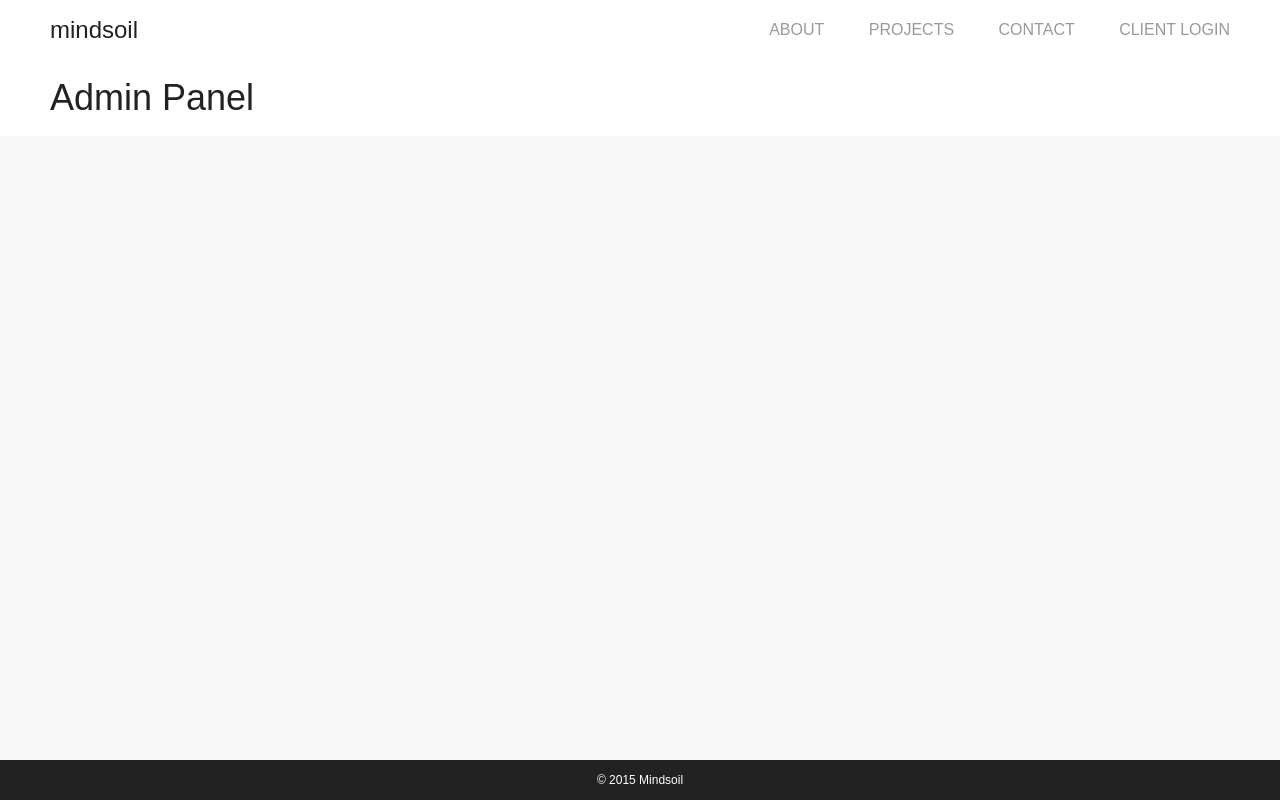
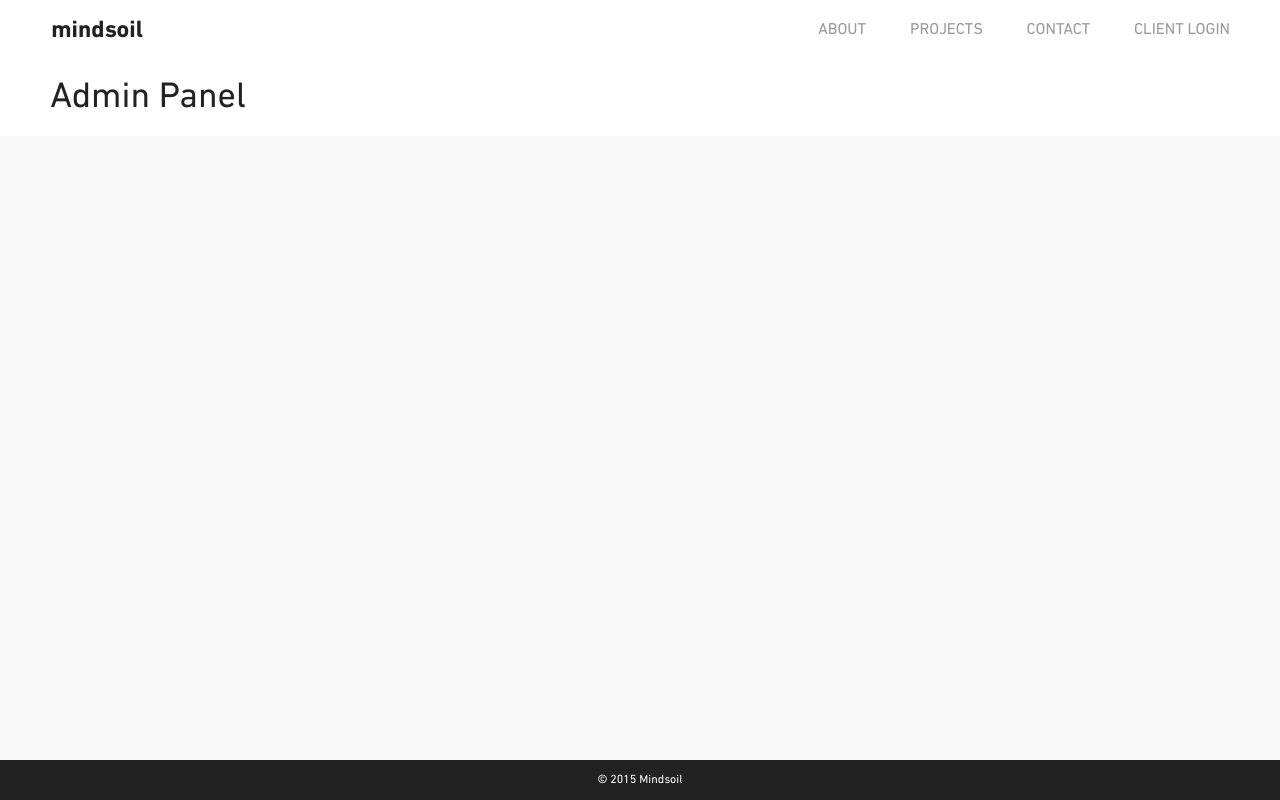
Before and after one commit to jeremyclarkwilliams/mindsoil-admin, a website: page public/admin/index.html in a window 1280 px wide. Drawn offline with nearby package versions, Linux system fonts and the light colour scheme; some packages are replaced by stand-ins of ours; a script that the page names is missing; a small style sheet from the web is missing.

Commit message:
Removed some console.logs

```diff
--- a/public/admin/index.html
+++ b/public/admin/index.html
@@ -9,6 +9,8 @@
   <meta charset="utf-8" />
   <meta name="viewport" content="width=device-width, initial-scale=1.0">
   <link href="https://maxcdn.bootstrapcdn.com/font-awesome/4.3.0/css/font-awesome.min.css" rel="stylesheet" />
+  <link href="/css/MyFontsWebfontsKit.css" rel="stylesheet" />
+  <link href="/css/style-compiled.css" rel="stylesheet" />
   <link href="/css/admin-compiled.css" rel="stylesheet" />
 
   <link rel="icon" href="favicon.ico" type="image/x-icon" />
--- a/public/js/admin.js
+++ b/public/js/admin.js
@@ -176,7 +176,7 @@
 
     if (typeof $routeParams.name !== undefined) {
       $http.get('/api/projects/' + $routeParams.name).success(function(data) {
-          console.log(data);
+          //console.log(data);
           $scope.project = data;
         }).error(function(data) {
           console.log('Error: ' + data);
```
Also changed, not shown: app.js (+4 -4 lines), public/uploads/2U4BMLG3H3YwfzutxQ/image.jpg (added).
